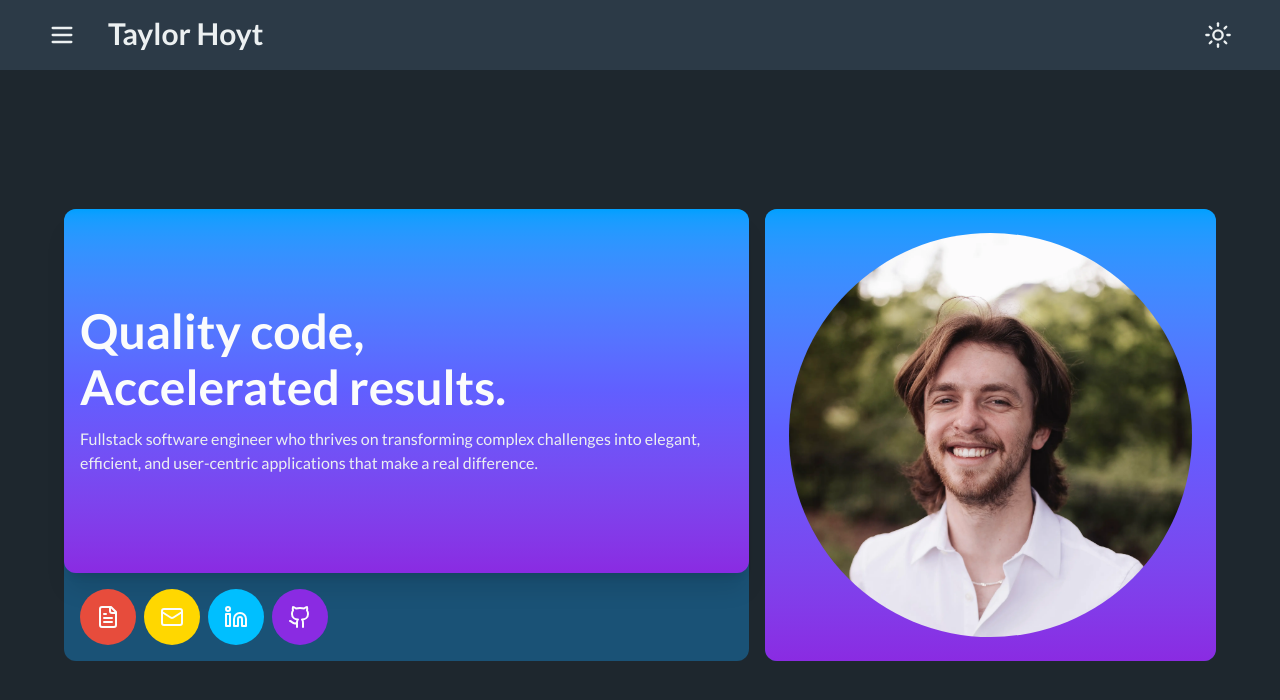
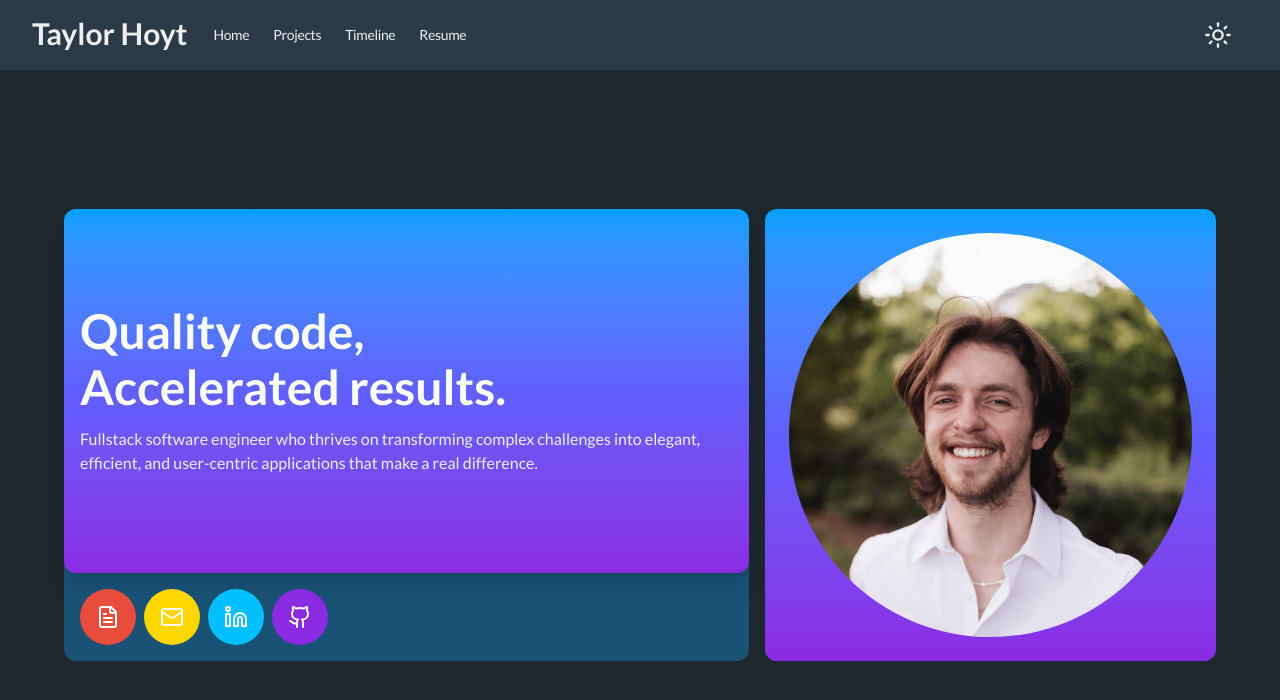
Before and after one commit to taylorhoyt/portfolio-v2, a Next.js app: page / in a window 1280 px wide. Shown: the top 700 px of the page. Built offline with nearby package versions, Linux system fonts and the light colour scheme.

Commit message:
tweaked styles

```diff
--- a/src/components/cards/ProjectCard.tsx
+++ b/src/components/cards/ProjectCard.tsx
@@ -132,7 +132,9 @@ const ProjectCard: FC<ProjectCardProps> = ({ config }: ProjectCardProps) => {
           <h3 className="text-primary-text mb-2 text-2xl font-bold">
             {config.title}
           </h3>
-          <p className="text-secondary-text mb-4">{config.description}</p>
+          <p className="text-secondary-text mb-4 tracking-tight">
+            {config.description}
+          </p>
 
           {config.buttons && config.buttons.length > 0 && (
             <div className="flex flex-wrap gap-4">
--- a/src/components/contents/HeaderContents.tsx
+++ b/src/components/contents/HeaderContents.tsx
@@ -7,16 +7,26 @@ import { menuItems } from "@/data/menu-items";
 const HeaderContents = () => {
   return (
     <>
-      <div className="flex h-full gap-4">
-        <div className="my-auto flex h-fit">
+      <div className="flex h-full max-w-3/4 gap-4">
+        <div className="my-auto flex h-fit lg:hidden">
           <MenuButton menuItems={menuItems} />
         </div>
         <div className="my-auto flex h-fit">
           <Link href="/" rel="noopener noreferrer">
-            <h1 className="text-primary-text pb-1 text-center text-3xl font-bold">
+            <h1 className="text-primary-text pr-2.5 pb-1 text-center text-3xl font-bold text-nowrap">
               Taylor Hoyt
             </h1>
           </Link>
+        </div>
+        <div className="my-auto hidden w-full justify-between gap-6 lg:flex">
+          {menuItems.map((menuItem) => (
+            <Link
+              href={menuItem.href}
+              className="hover:text-expressive-blue text-sm tracking-tight underline-offset-4 hover:underline"
+            >
+              {menuItem.label}
+            </Link>
+          ))}
         </div>
       </div>
       <div className="my-auto flex h-fit">
--- a/src/components/menus/SideMenu.tsx
+++ b/src/components/menus/SideMenu.tsx
@@ -2,6 +2,7 @@ import React from "react";
 import Link from "next/link";
 import { Home, User, Briefcase, FileText } from "lucide-react";
 import { MenuItem } from "@/types/menu";
+import { menuItems } from "../../data/menu-items";
 
 interface SideMenuProps {
   isOpen: boolean;
@@ -13,24 +14,9 @@ const SideMenu: React.FC<SideMenuProps> = ({
   isOpen,
   onClose,
 }: SideMenuProps) => {
-  const menuItems = [
-    { icon: <Home size={24} />, label: "Home", href: "/#home" },
-    {
-      icon: <User size={24} />,
-      label: "Professional Timeline",
-      href: "/#timeline",
-    },
-    { icon: <Briefcase size={24} />, label: "Projects", href: "/#projects" },
-    {
-      icon: <FileText size={24} />,
-      label: "Resume",
-      href: "/resume/resume.pdf",
-    },
-  ];
-
   return (
     <div
-      className={`fixed top-[76px] left-4 z-50 w-[260px] transform shadow transition-all duration-300 ease-in-out lg:left-11 ${
+      className={`fixed top-19 left-4 z-50 w-65 transform shadow transition-all duration-300 ease-in-out lg:left-11 ${
         isOpen
           ? "translate-y-0 opacity-100"
           : "pointer-events-none -translate-y-4 opacity-0"
--- a/src/components/sections/HeaderSection.tsx
+++ b/src/components/sections/HeaderSection.tsx
@@ -11,7 +11,7 @@ const HeaderSection: FC<HeaderSectionProps> = ({
 }: HeaderSectionProps) => {
   return (
     <header
-      className={`bg-secondary-background text-primary-text flex h-[70px] w-full justify-between px-1 shadow-xl lg:px-8 ${className}`}
+      className={`bg-secondary-background text-primary-text flex h-17.5 w-full justify-between px-1 shadow-xl lg:px-8 ${className}`}
     >
       {children}
     </header>
--- a/src/components/sections/ProjectSection.tsx
+++ b/src/components/sections/ProjectSection.tsx
@@ -17,7 +17,7 @@ const ProjectSection: FC<ProjectSectionProps> = ({
         </h1>
       </div>
       <div
-        className={`grid h-fit w-[1200px] max-w-[90vw] grid-cols-1 gap-4 sm:grid-cols-2 lg:grid-cols-3 xl:grid-cols-3 ${className}`}
+        className={`grid h-fit w-300 max-w-[90vw] grid-cols-1 gap-4 sm:grid-cols-2 lg:grid-cols-3 xl:grid-cols-3 ${className}`}
       >
         {children}
       </div>
--- a/src/components/sections/ResumeSection.tsx
+++ b/src/components/sections/ResumeSection.tsx
@@ -13,9 +13,7 @@ const ResumeSection: FC<ResumeSectionProps> = ({
 
   useEffect(() => {
     if (!hasOpenedPdf.current) {
-      // Open PDF in new tab when component mounts
       window.open("/resume/Resume-2025.pdf", "_blank");
-      // Redirect to home page
       router.push("/");
       hasOpenedPdf.current = true;
     }
--- a/src/components/sections/TimelineSection.tsx
+++ b/src/components/sections/TimelineSection.tsx
@@ -17,7 +17,7 @@ const TimelineSection: FC<TimelineSectionProps> = ({
         </h1>
       </div>
       <div
-        className={`from-from-gradient to-to-gradient via-via-gradient mx-auto flex w-[1000px] max-w-[90vw] rounded-xl bg-linear-to-b p-2 shadow ${className}`}
+        className={`from-from-gradient to-to-gradient via-via-gradient mx-auto flex w-250 max-w-[90vw] rounded-xl bg-linear-to-b p-2 shadow ${className}`}
       >
         {children}
       </div>
--- a/src/components/sections/TopSection.tsx
+++ b/src/components/sections/TopSection.tsx
@@ -16,7 +16,7 @@ const TopSection: FC<HeroSectionProps> = ({
   return (
     <section className={"h-full w-full"} id={"home"}>
       <div
-        className={`grid h-fit w-[1200px] max-w-[90vw] grid-cols-1 gap-4 lg:grid-cols-5 ${className}`}
+        className={`grid h-fit w-300 max-w-[90vw] grid-cols-1 gap-4 lg:grid-cols-5 ${className}`}
       >
         <div className="bg-primary flex h-full w-full flex-col rounded-xl lg:col-span-3">
           <div
--- a/src/components/timelines/TimelineEntry.tsx
+++ b/src/components/timelines/TimelineEntry.tsx
@@ -18,7 +18,7 @@ const TimelineEntry: FC<TimelineEntryProps> = ({ entry, isLeft }) => {
         {isLeft && (
           <>
             <div
-              className="z-20 max-w-[340px] min-w-[280px] rounded-xl px-8 py-6 font-medium text-white shadow-lg"
+              className="z-20 max-w-85 min-w-70 rounded-xl px-8 py-6 font-medium text-white shadow-lg"
               style={{ background: entry.color }}
             >
               <div className="mb-2 text-xl font-bold">
@@ -93,7 +93,7 @@ const TimelineEntry: FC<TimelineEntryProps> = ({ entry, isLeft }) => {
               </div>
             </div>
             <div
-              className="z-20 max-w-[340px] min-w-[280px] rounded-xl px-8 py-6 font-medium text-white shadow-lg"
+              className="z-20 max-w-85 min-w-70 rounded-xl px-8 py-6 font-medium text-white shadow-lg"
               style={{ background: entry.color }}
             >
               <div className="mb-2 text-xl font-bold">
@@ -110,7 +110,9 @@ const TimelineEntry: FC<TimelineEntryProps> = ({ entry, isLeft }) => {
                 {entry.endYear}
               </div>
               <div className="text-base leading-tight font-normal whitespace-pre-line opacity-95">
-                <p className="text-pretty">{entry.description}</p>
+                <p className="tracking-tight text-pretty">
+                  {entry.description}
+                </p>
               </div>
             </div>
           </>
@@ -142,7 +144,7 @@ const TimelineEntry: FC<TimelineEntryProps> = ({ entry, isLeft }) => {
             {entry.endMonth ? ` ${entry.endMonth}` : ""} {entry.endYear}
           </div>
           <div className="text-base leading-tight font-normal text-pretty opacity-95">
-            <p className="text-pretty">{entry.description}</p>
+            <p className="tracking-tight text-pretty">{entry.description}</p>
           </div>
         </div>
       </div>
--- a/src/data/menu-items.tsx
+++ b/src/data/menu-items.tsx
@@ -3,12 +3,12 @@ import { Home, User, Briefcase, FileText } from "lucide-react";
 
 export const menuItems: MenuItem[] = [
   { icon: <Home size={24} />, label: "Home", href: "/#home" },
+  { icon: <Briefcase size={24} />, label: "Projects", href: "/#projects" },
   {
     icon: <User size={24} />,
-    label: "Professional Timeline",
+    label: "Timeline",
     href: "/#timeline",
   },
-  { icon: <Briefcase size={24} />, label: "Projects", href: "/#projects" },
   {
     icon: <FileText size={24} />,
     label: "Resume",
--- a/src/pages/index.tsx
+++ b/src/pages/index.tsx
@@ -105,7 +105,7 @@ export default function Home() {
           />
         </div>
 
-        <div className="min-h-body from-from-gradient to-to-gradient via-via-gradient flex h-fit w-full items-center justify-center bg-gradient-to-t py-4">
+        <div className="min-h-body from-from-gradient to-to-gradient via-via-gradient flex h-fit w-full items-center justify-center bg-linear-to-t py-4">
           <ProjectSection>
             {projectConfigs.map((config, index) => (
               <ProjectCard key={index} config={config} />
```
